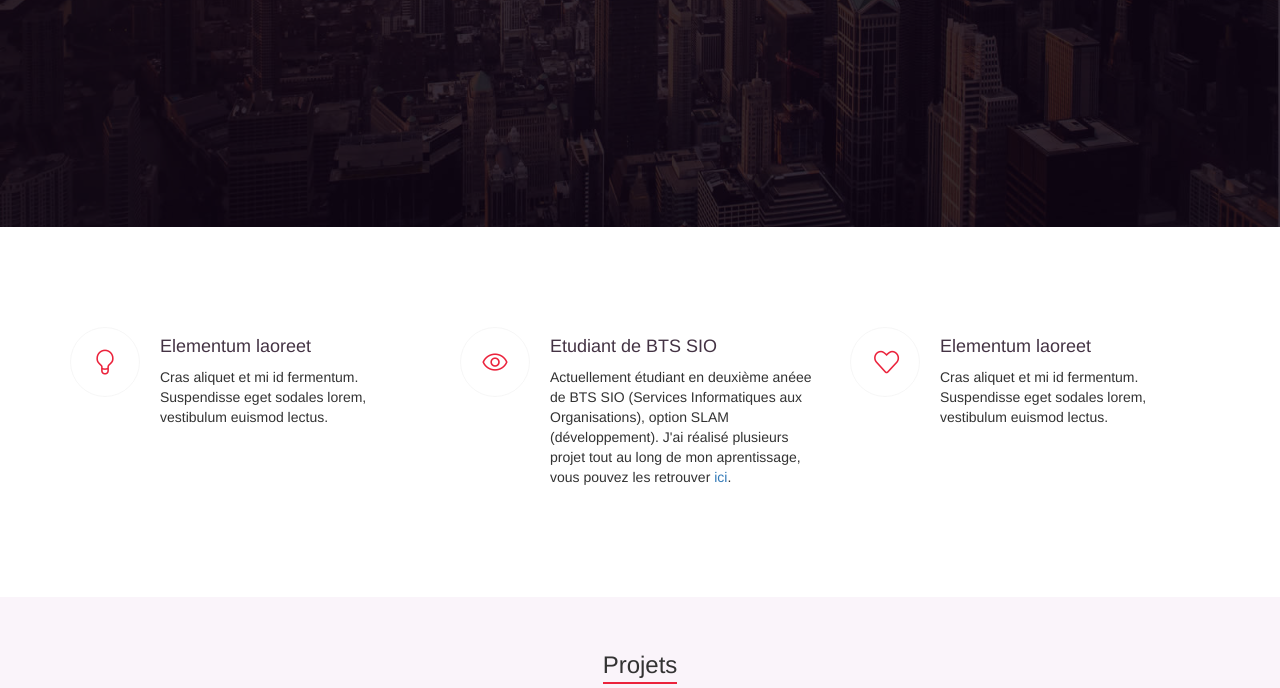
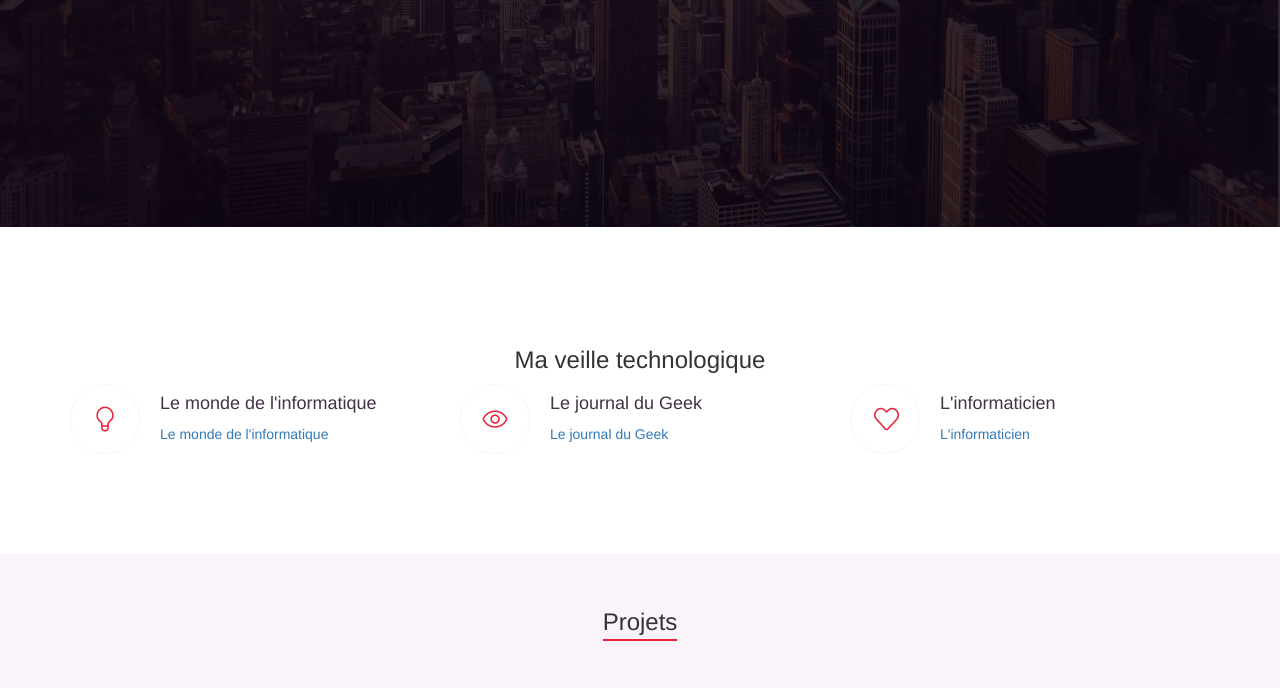
Before and after one commit to GordonRamsayfr/portfolio, a plain HTML site: page index.html in a window 1280 px wide. Shown: the part 389-1077 px from the top of the page. Drawn offline with Linux system fonts and the light colour scheme; files whose address does not match are found by name; a web font is replaced by a local one.

Commit message:
Add files via upload

```diff
--- a/index.html
+++ b/index.html
@@ -59,12 +59,13 @@
 <div class="features">
   <div class="container">
     <div class="row">
+      <div class="text-center"><h3>Ma veille technologique</h3></div>
       <div class="col-md-4 col-sm-6 col-xs-12">
         <div class="feature-box media">
           <div class="icon-box text-center pull-left media-object"> <i class="icon-bulb"></i> </div>
           <div class="feature-text media-body">
-            <h4>Elementum laoreet</h4>
-            <p class="feature-detail">Cras aliquet et mi id fermentum. Suspendisse eget sodales lorem, vestibulum euismod lectus.</p>
+            <h4>Le monde de l'informatique</h4>
+            <a href="https://www.lemondeinformatique.fr/" target="_blank">Le monde de l'informatique</a>
           </div>
         </div>
       </div>
@@ -72,9 +73,8 @@
         <div class="feature-box media pull-left">
           <div class="icon-box text-center pull-left media-object"> <i class="icon-eye"></i> </div>
           <div class="feature-text media-body">
-            <h4>Etudiant de BTS SIO</h4>
-            <p class="feature-detail">Actuellement étudiant en deuxième anéee de BTS SIO (Services Informatiques aux Organisations), option SLAM (développement).
-              J'ai réalisé plusieurs projet tout au long de mon aprentissage, vous pouvez les retrouver <a href="#work">ici</a>.</p>
+            <h4>Le journal du Geek</h4>
+            <a href="https://www.journaldugeek.com/tag/informatique/" target="_blank">Le journal du Geek</a>
           </div>
         </div>
       </div>
@@ -82,8 +82,8 @@
         <div class="feature-box media pull-left">
           <div class="icon-box text-center pull-left media-object"> <i class="icon-heart"></i> </div>
           <div class="feature-text media-body">
-            <h4>Elementum laoreet</h4>
-            <p class="feature-detail">Cras aliquet et mi id fermentum. Suspendisse eget sodales lorem, vestibulum euismod lectus.</p>
+            <h4>L'informaticien</h4>
+            <a href="https://www.linformaticien.com/" target="_blank">L'informaticien</a>
           </div>
         </div>
       </div>
```
